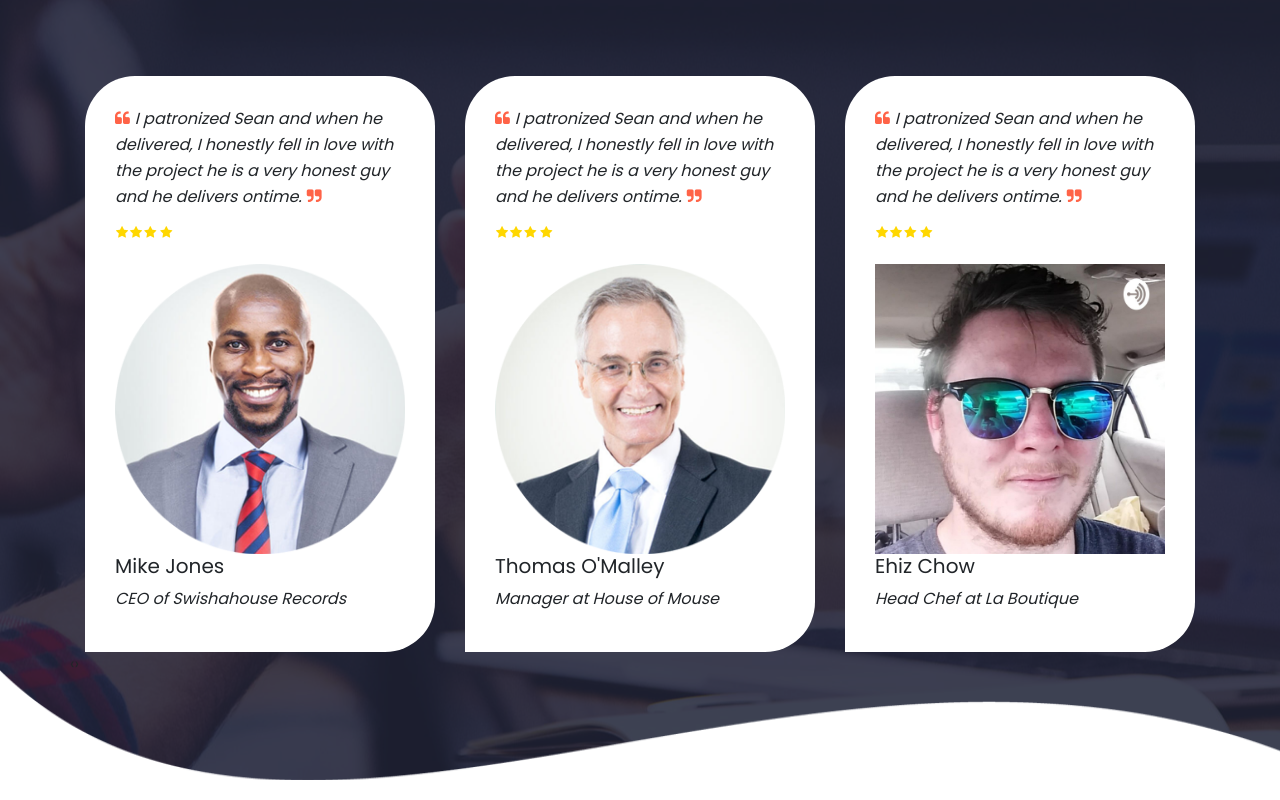
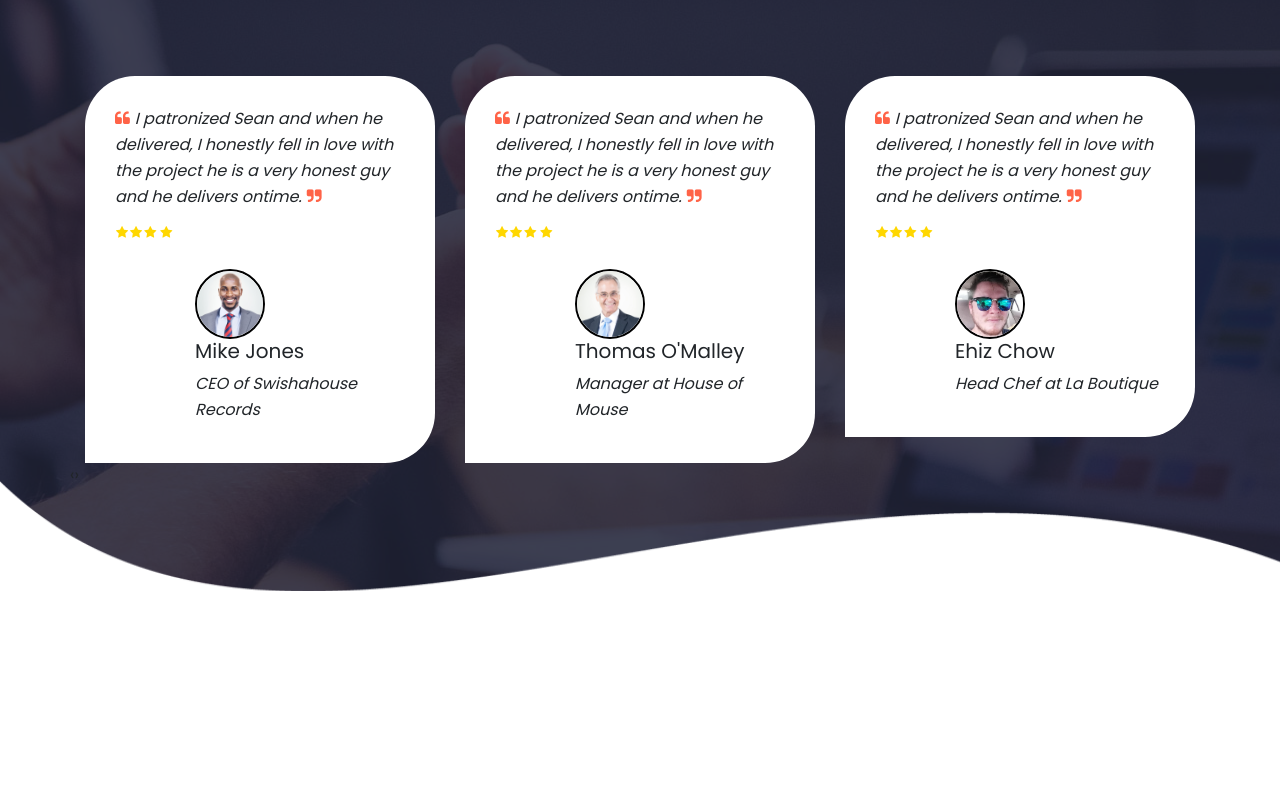
Before and after one commit to seannbannon/myportfolio, a React (Create React App) app in the folder portfolio/: page / in a window 1280 px wide. Shown: the part 2311-3111 px from the top of the page. After the commit the page ends 2922 px from the top, so only its background shows below. Built offline with nearby package versions, Linux system fonts and the light colour scheme; a web font is replaced by a local one.

Commit message:
made the client photo framed in little circles

```diff
--- a/portfolio/src/PortfolioContainer/Testimonial/Testimonial.css
+++ b/portfolio/src/PortfolioContainer/Testimonial/Testimonial.css
@@ -71,3 +71,20 @@
     font-size: 13px;
     color: gold;
 }
+
+.testimonial-section .client-info{
+    position: relative;
+    padding-left: 80px;
+    padding-top: 5px;
+    min-height: 60px;
+}
+
+.testimonial-section .client-info img{
+    height: 70px;
+    width: 70px;
+    border: 2px solid transparent;
+    border-color: black;
+    left: 0;
+    top: 0;
+    border-radius: 50%;
+}
```
